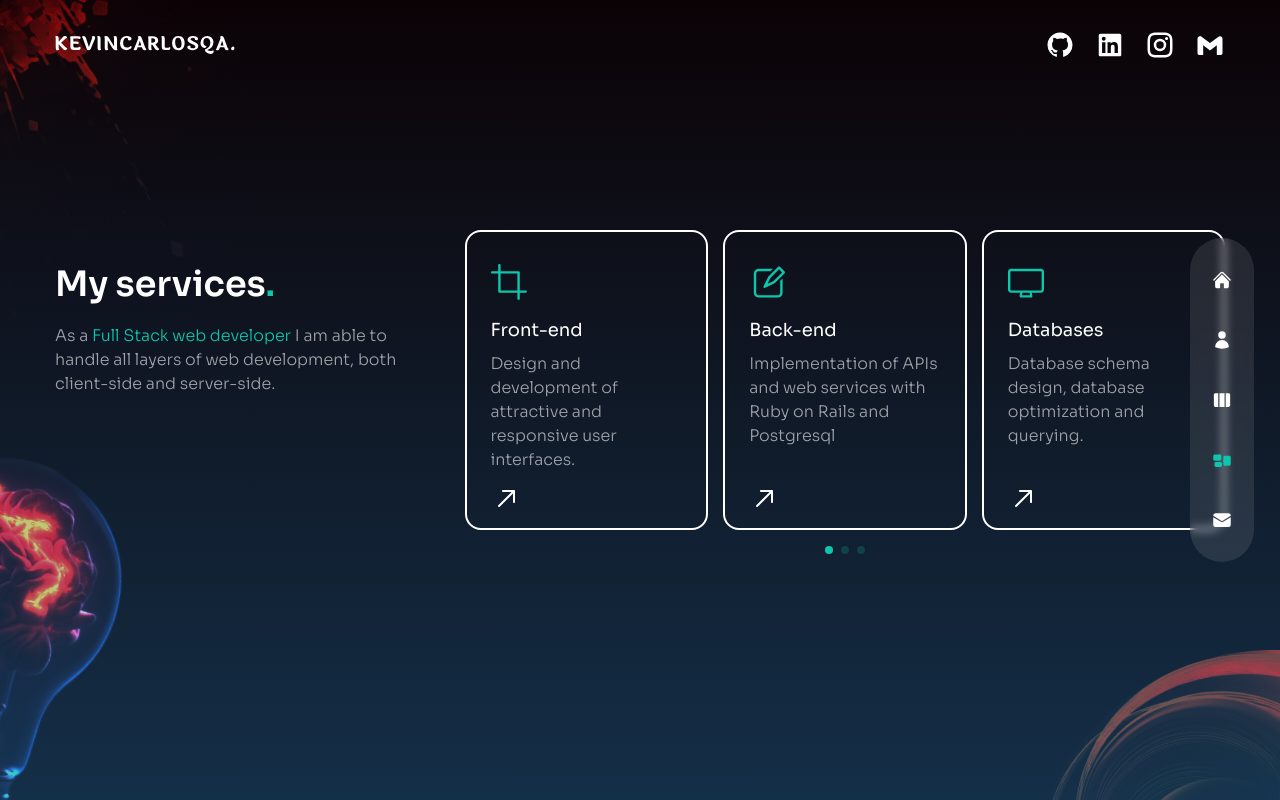
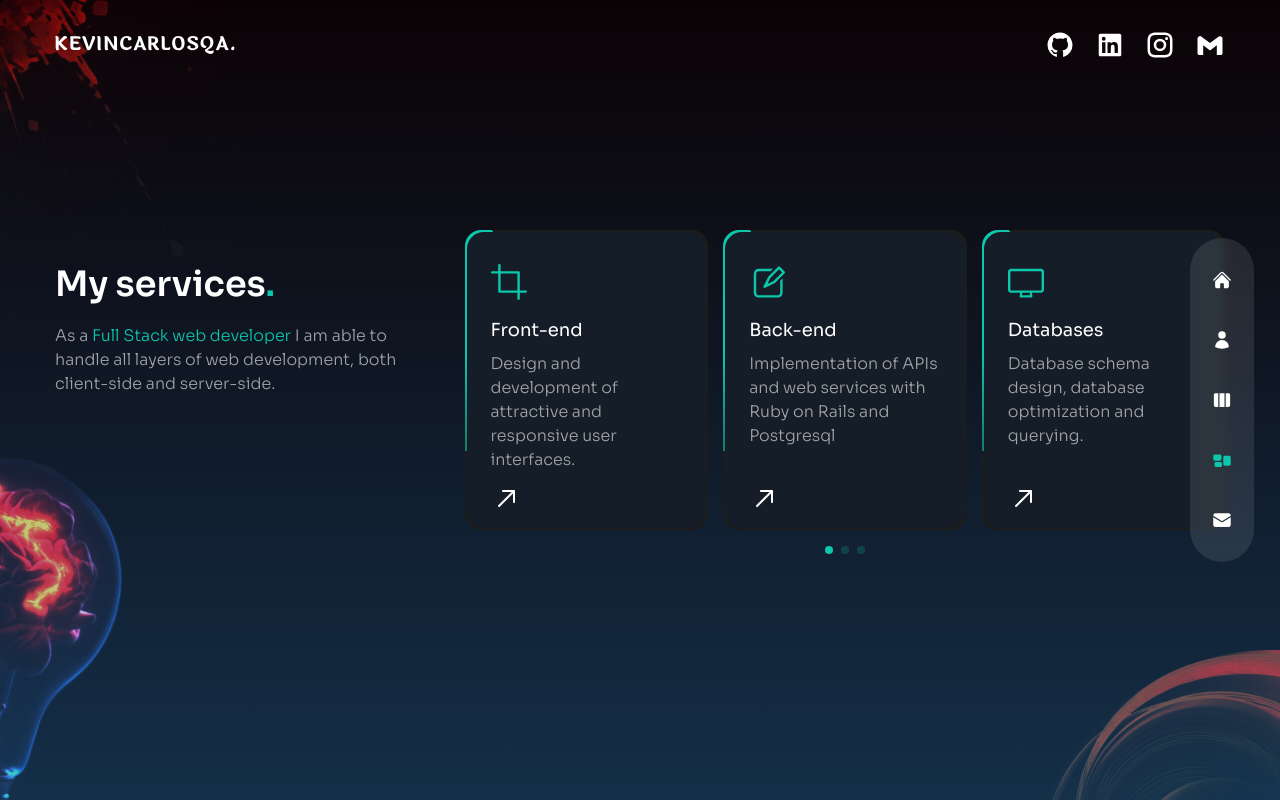
Before and after one commit to Kevincarlosqa/Portfolio, a Next.js app: page /services in a window 1280 px wide. Built offline with nearby package versions, Linux system fonts and the light colour scheme.

Commit message:
change: services card styles

```diff
--- a/components/ServiceSlider.js
+++ b/components/ServiceSlider.js
@@ -72,11 +72,12 @@ const ServiceSlider = () => {
         return (
           <SwiperSlide key={index}>
             <div
-              className="bg-transparent border-white border-2 sm:h-[180px] lg:h-[300px] lg rounded-2xl px-6 py-8 hover:shadow-xl
+              className="box bg-transparent sm:h-[180px] lg:h-[300px] lg rounded-2xl px-6 py-8 hover:shadow-xl
               flex sm:flex-col gap-x-6 sm:gap-x-0 group cursor-pointer
-           transition-all duration-300"
+           transition-all duration-300 after:w-[340px] after:h-[180px] before:w-[340px] before:h-[180px] xl:after:w-[240px] xl:after:h-[300px] xl:before:w-[240px] xl:before:h-[300px]"
             >
               {/* icon */}
+              <div className="boxEffect  px-6 py-8 flex sm:flex-col gap-x-6 sm:gap-x-0">
                 <div className="text-4xl text-accent mb-4">{service.icon}</div>
                 {/* title & description */}
                 <div className="mb-8 ">
@@ -93,6 +94,7 @@ const ServiceSlider = () => {
                   />
                 </div>
               </div>
+            </div>
           </SwiperSlide>
         );
       })}
--- a/styles/globals.css
+++ b/styles/globals.css
@@ -82,10 +82,14 @@ body {
   }
 }
 
+/*
+*  Profile Card About
+*/
+
 .card .lines {
   position: absolute;
   inset: 0;
-  background: black;
+  background: #0d1e2f;
   overflow: hidden;
 }
 
@@ -130,7 +134,7 @@ body {
   transform: translateX(-50%);
   width: 150px;
   height: 150px;
-  background: #000;
+  background: #0d1e2f;
   transition: 0.5s;
   z-index: 10;
   overflow: hidden;
@@ -211,3 +215,58 @@ body {
 .card:hover .content .details {
   transform: translateY(0px);
 }
+
+/*
+* Services Card
+*/
+
+.box {
+  position: relative;
+  background: #1c1c1c;
+  overflow: hidden;
+  /* width: 230px; */
+  height: 180px;
+}
+
+.box::before {
+  content: "";
+  position: absolute;
+  top: -50%;
+  left: -50%;
+  scale: 110%;
+  /* width: 230px;
+  height: 300px; */
+  background: linear-gradient(60deg, transparent, #0dc6ab, #0dc6ab);
+  transform-origin: bottom right;
+  animation: animate3 6s linear infinite;
+}
+
+/* .box::after {
+  content: "";
+  position: absolute;
+  top: -50%;
+  left: -50%;
+  width: 400px;
+  scale: 110%;
+  background: linear-gradient(60deg, transparent, #45f3ff, #45f3ff);
+  transform-origin: bottom right;
+  animation: animate3 6s linear infinite;
+  animation-delay: -3s;
+} */
+
+@keyframes animate3 {
+  0% {
+    transform: rotate(0deg);
+  }
+  100% {
+    transform: rotate(360deg);
+  }
+}
+
+.boxEffect {
+  position: absolute;
+  inset: 2px;
+  border-radius: 17px;
+  background: #151e28;
+  z-index: 10;
+}
```
Lines whose indentation alone changed are shown as unchanged.
